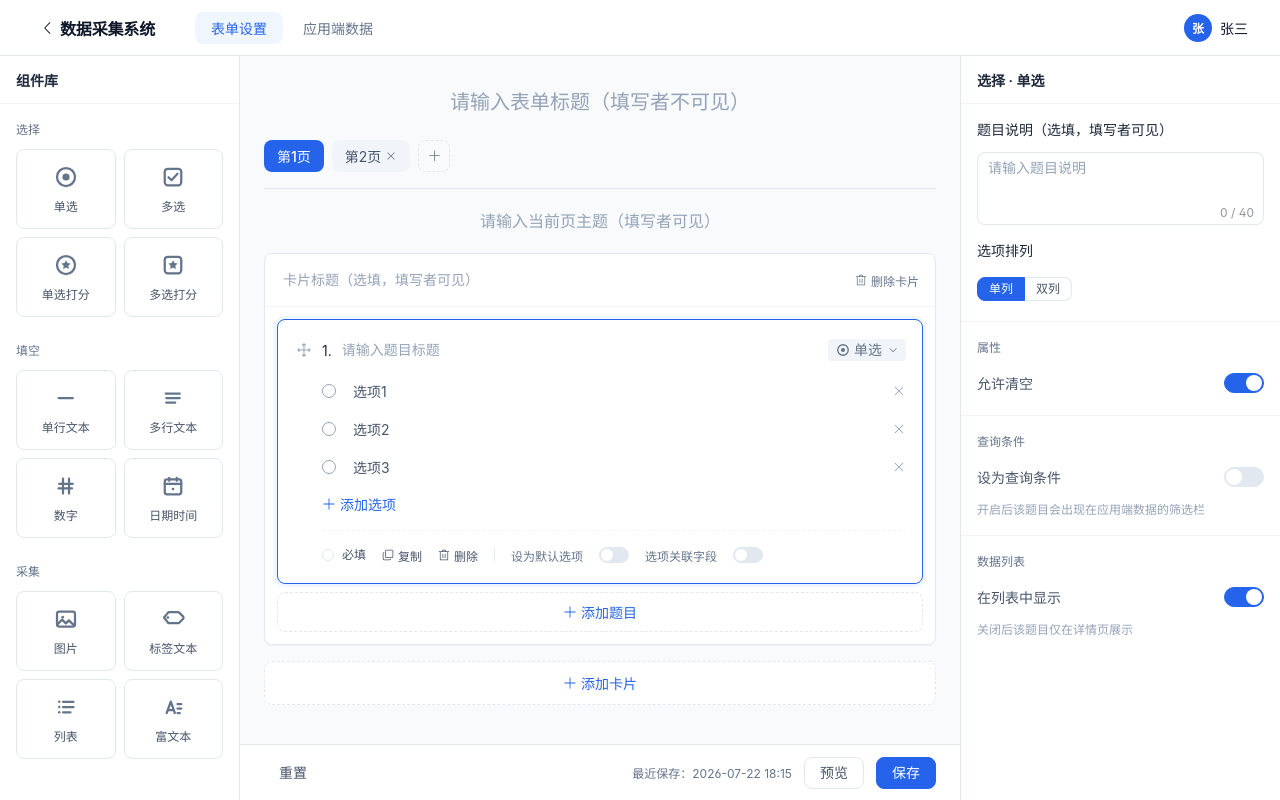
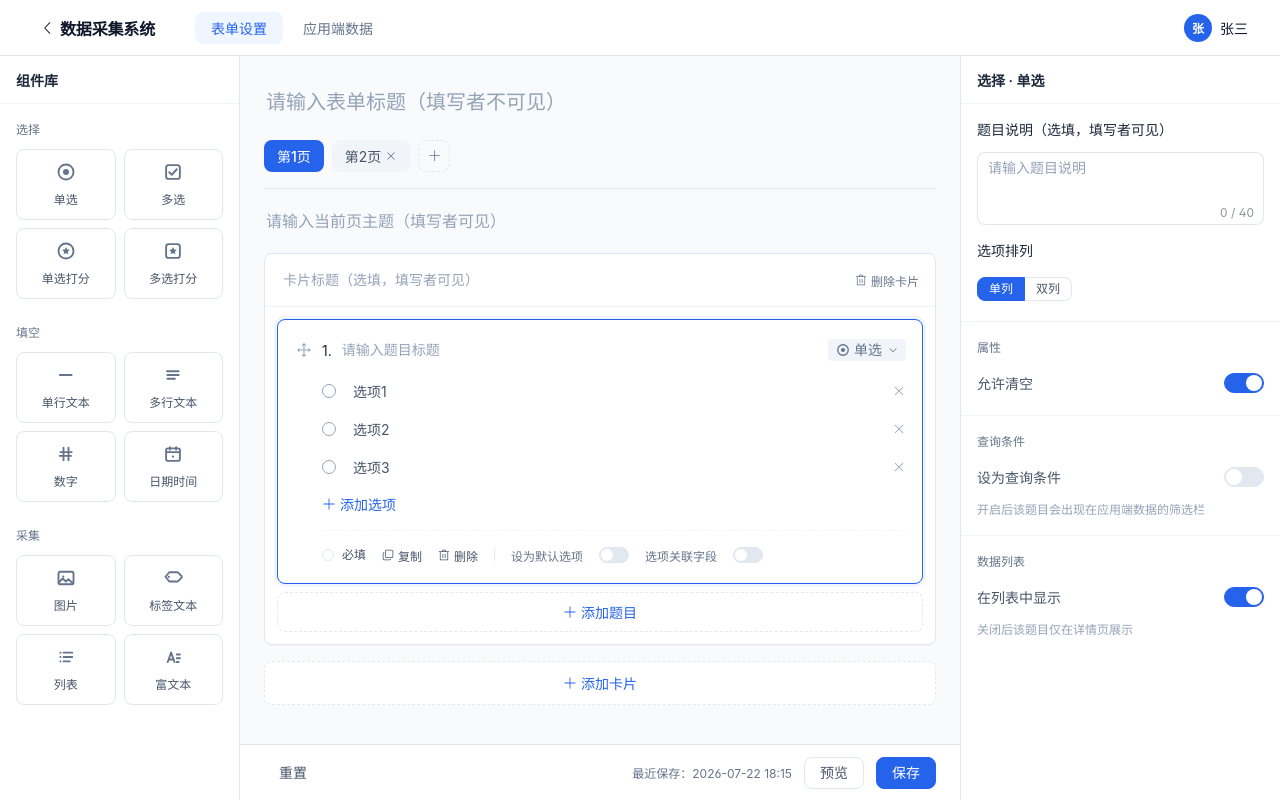
Before and after one commit to luyaoyaoqi/data-aggregation-system, a Vue app in the folder demo/: page / in a window 1280 px wide. Built offline with nearby package versions, Linux system fonts and the light colour scheme; a web font is replaced by a local one.

Commit message:
部分优化

```diff
--- a/demo/src/components/EditorArea.vue
+++ b/demo/src/components/EditorArea.vue
@@ -210,8 +210,8 @@ function endReorder() {
               <el-popover
                 :model-value="popoverVisible[card.id] || false"
                 @update:model-value="popoverVisible[card.id] = $event"
-                :width="640"
-                placement="bottom-start"
+                :width="480"
+                placement="bottom"
                 trigger="click"
                 :show-arrow="false"
                 popper-class="add-question-popover"
@@ -286,7 +286,7 @@ function endReorder() {
   font-size: var(--fs-20);
   font-weight: 600;
   color: var(--c-text);
-  text-align: center;
+  /* text-align: center; */
   background: transparent;
   border: none;
   border-bottom: 1px solid transparent;
@@ -322,7 +322,7 @@ function endReorder() {
   font-family: inherit;
   font-size: var(--fs-16);
   color: var(--c-text);
-  text-align: center;
+  /* text-align: center; */
   background: transparent;
   border: none;
   border-bottom: 1px solid transparent;
--- a/demo/src/components/QuestionCard.vue
+++ b/demo/src/components/QuestionCard.vue
@@ -109,17 +109,9 @@ function clearLink(opt) {
   }
 }
 
-/* -------------------- 删除题目二次确认 -------------------- */
-async function handleRemove() {
-  try {
-    await ElMessageBox.confirm('确认删除该题目？', '提示', {
-      type: 'warning',
-      confirmButtonText: '确认删除',
-      cancelButtonText: '取消'
-    })
-  } catch {
-    return
-  }
+/* -------------------- 删除题目 -------------------- */
+/* 二次确认由外层 Editor.handleRemoveQuestion 统一处理，这里只负责抛事件 */
+function handleRemove() {
   emit('remove', props.question.id)
 }
 
@@ -1100,27 +1092,6 @@ function openListSettings() {
   border-top: 1px dashed var(--c-line-light);
 }
 
-.tool-btn {
-  display: inline-flex;
-  align-items: center;
-  gap: var(--sp-xs);
-  padding: 0;
-  font-family: inherit;
-  font-size: var(--fs-12);
-  color: var(--c-text-regular);
-  background: transparent;
-  border: none;
-  cursor: pointer;
-}
-
-.tool-btn:hover {
-  color: var(--c-primary);
-}
-
-.tool-btn.is-danger:hover {
-  color: var(--c-danger);
-}
-
 .tool-divider {
   width: 1px;
   height: 12px;
--- a/demo/src/components/TypeChipGrid.vue
+++ b/demo/src/components/TypeChipGrid.vue
@@ -67,7 +67,7 @@ defineEmits(['pick'])
 }
 
 .type-chip {
-  height: 80px;
+  /* height: 64px; */
   padding: var(--sp-md) var(--sp-xs);
   display: flex;
   flex-direction: column;
@@ -87,8 +87,8 @@ defineEmits(['pick'])
 }
 
 .chip-icon {
-  width: 24px;
-  height: 24px;
+  width: 20px;
+  height: 20px;
   flex-shrink: 0;
   color: var(--c-text-secondary);
   transition: color 0.15s ease, transform 0.15s ease;
--- a/demo/src/styles/element-overrides.css
+++ b/demo/src/styles/element-overrides.css
@@ -102,3 +102,25 @@
 .el-switch {
   --el-switch-on-color: var(--c-primary);
 }
+
+/* 文字+图标轻量按钮（跨组件共享：题目底部工具条、列设置删除等） */
+.tool-btn {
+  display: inline-flex;
+  align-items: center;
+  gap: var(--sp-xs);
+  padding: 0;
+  font-family: inherit;
+  font-size: var(--fs-12);
+  color: var(--c-text-regular);
+  background: transparent;
+  border: none;
+  cursor: pointer;
+}
+
+.tool-btn:hover {
+  color: var(--c-primary);
+}
+
+.tool-btn.is-danger:hover {
+  color: var(--c-danger);
+}
```
